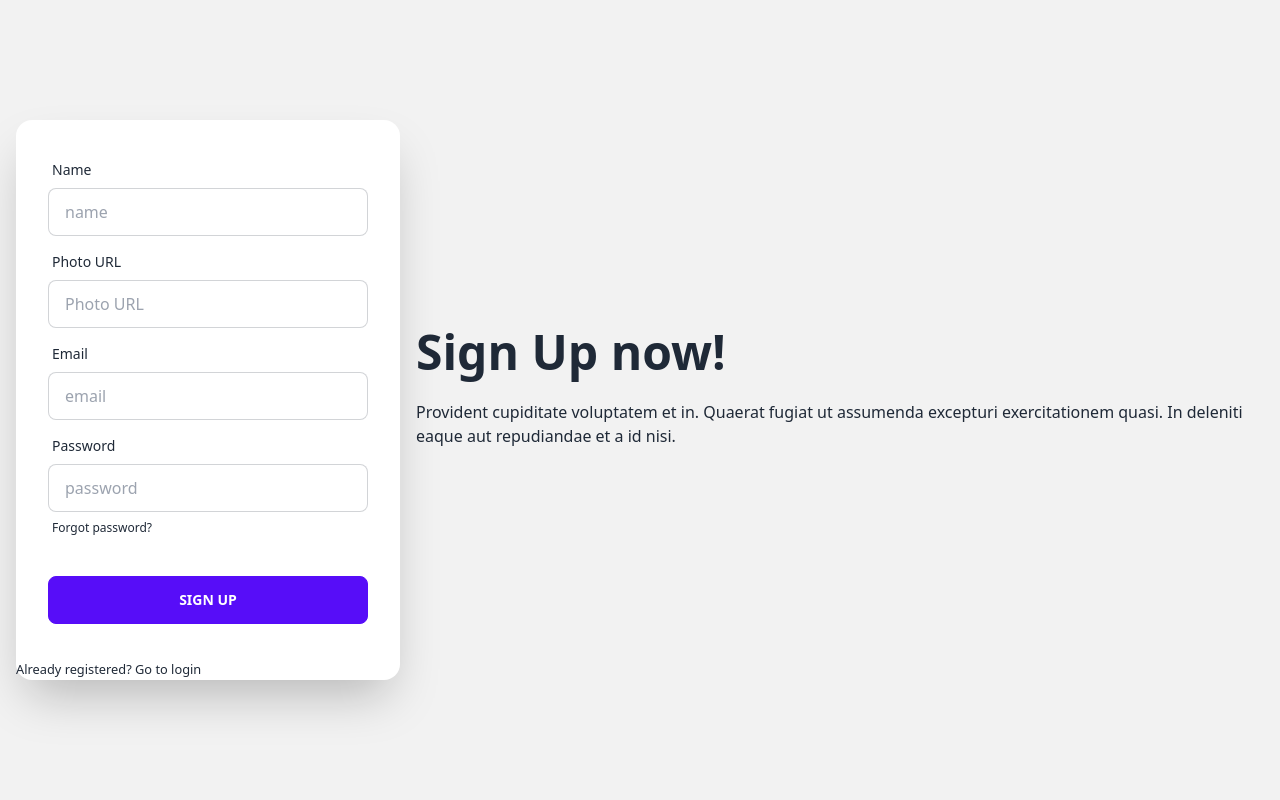
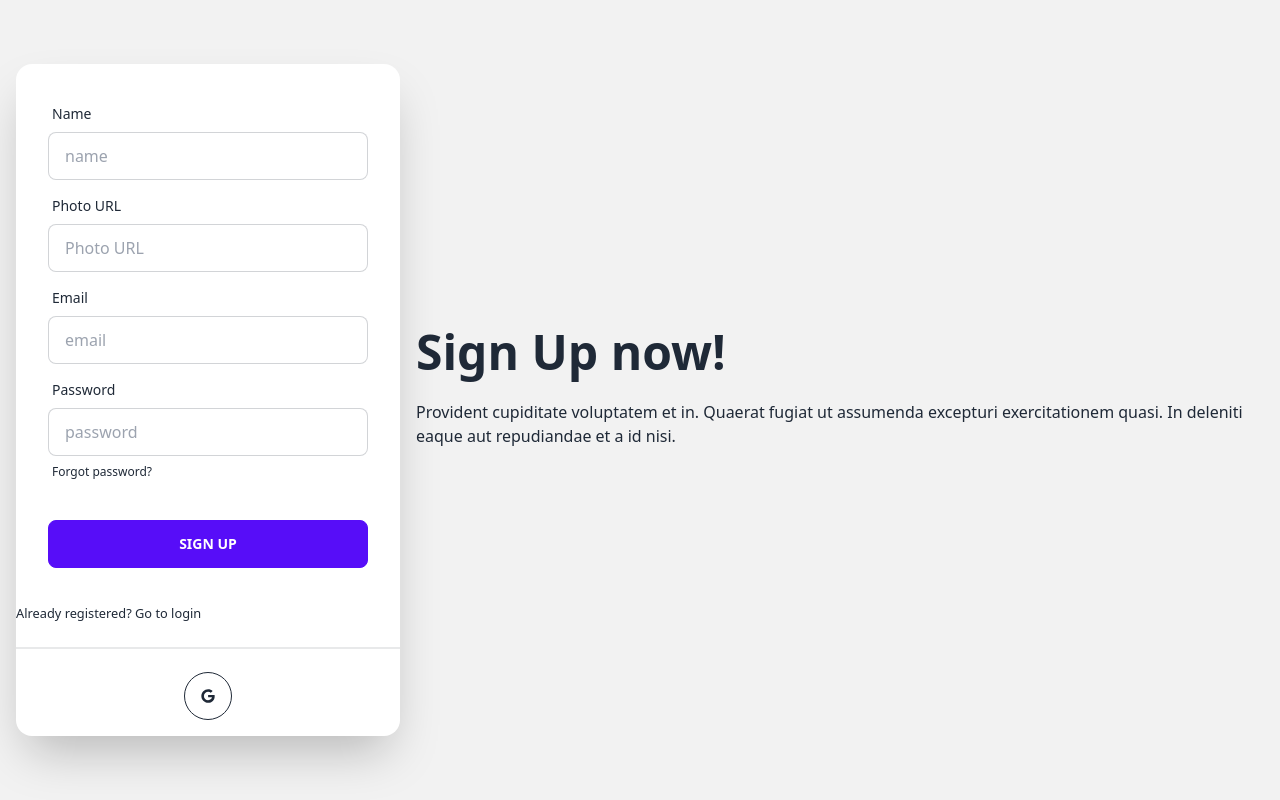
Before and after one commit to sajibsaifullah/bistro-boss-client-with-admin-home-81, a React (Vite) app: page /signup in a window 1280 px wide. Built offline with nearby package versions, Linux system fonts and the light colour scheme; no server answers.

Commit message:
ademin continue

```diff
--- a/src/Routes/Routes.jsx
+++ b/src/Routes/Routes.jsx
@@ -46,13 +46,17 @@
     ],
   },
   {
-    path: 'dashboard',
-    element: <Dashboard></Dashboard>,
+    path: "dashboard",
+    element: (
+      <PrivateRoute>
+        <Dashboard></Dashboard>
+      </PrivateRoute>
+    ),
     children: [
       {
-        path: 'mycart',
-        element: <MyCart></MyCart>
-      }
-    ]
-  }
+        path: "mycart",
+        element: <MyCart></MyCart>,
+      },
+    ],
+  },
 ]);
--- a/src/pages/Dashboard/MyCart/MyCart.jsx
+++ b/src/pages/Dashboard/MyCart/MyCart.jsx
@@ -37,7 +37,7 @@
       })
   };
   return (
-    <div className="w-full h-screen">
+    <div className="w-full overflow-y-auto">
       <Helmet>
         <title>Bistro Boss | My Cart</title>
       </Helmet>
--- a/src/pages/Login/Login.jsx
+++ b/src/pages/Login/Login.jsx
@@ -8,6 +8,7 @@
 import { Link, useLocation, useNavigate } from "react-router-dom";
 import { Helmet } from "react-helmet-async";
 import Swal from "sweetalert2";
+import SocialLogin from "../Shared/SocialLogin/SocialLogin";
 
 const Login = () => {
   const [disabled, setDisabled] = useState(true);
@@ -127,6 +128,7 @@
                 New Here? <Link to="/signup">Create an Account</Link>
               </small>
             </p>
+            <SocialLogin />
           </div>
         </div>
       </div>
--- /dev/null
+++ b/src/pages/Shared/SocialLogin/SocialLogin.jsx
@@ -0,0 +1,54 @@
+import { useContext } from "react";
+import { FaGoogle } from "react-icons/fa";
+import { AuthContext } from "../../../providers/AuthProviders";
+import { useLocation, useNavigate } from "react-router-dom";
+
+const SocialLogin = () => {
+  const { googleSignIn } = useContext(AuthContext);
+  const navigate = useNavigate();
+  const location = useLocation();
+
+  const from = location.state?.from?.pathname || "/";
+
+  const handleGoogleSignIn = () => {
+    googleSignIn()
+      .then((result) => {
+        const loggedInUser = result.user;
+        console.log(loggedInUser);
+
+        const saveUser = {
+          name: loggedInUser.displayName,
+          email: loggedInUser.email,
+        };
+
+        fetch("http://localhost:5000/users", {
+          method: "POST",
+          headers: {
+            "content-type": "application/json",
+          },
+          body: JSON.stringify(saveUser),
+        })
+          .then((res) => res.json())
+          .then(() => {
+            navigate(from, { replace: true });
+          });
+      })
+      .catch((error) => console.log(error));
+  };
+
+  return (
+    <div>
+      <div className="divider"></div>
+      <div className="w-full text-center my-4">
+        <button
+          onClick={handleGoogleSignIn}
+          className="btn btn-circle btn-outline"
+        >
+          <FaGoogle />
+        </button>
+      </div>
+    </div>
+  );
+};
+
+export default SocialLogin;
--- a/src/pages/SignUp/SignUp.jsx
+++ b/src/pages/SignUp/SignUp.jsx
@@ -4,6 +4,7 @@
 import { Link, useNavigate } from "react-router-dom";
 import { AuthContext } from "../../providers/AuthProviders";
 import Swal from "sweetalert2";
+import SocialLogin from "../Shared/SocialLogin/SocialLogin";
 
 const SignUp = () => {
   const {
@@ -17,15 +18,31 @@
   const navigate = useNavigate();
 
   const onSubmit = (data) => {
-    console.log(data.name, data.photoURL);
+    // console.log(data.name, data.photoURL);
 
-    createUser(data.email, data.password).then((result) => {
+    createUser(data.email, data.password)
+      .then((result) => {
         const loggedUser = result.user;
         console.log(loggedUser);
 
         updateUserProfile(data.name, data.photoURL)
           .then(() => {
-          console.log("user profile info updated");
+            // console.log("user profile info updated");
+            const saveUser = {
+              name: data.name,
+              email: data.email,
+            };
+
+            fetch("http://localhost:5000/users", {
+              method: "POST",
+              headers: {
+                "content-type": "application/json",
+              },
+              body: JSON.stringify(saveUser),
+            })
+              .then((res) => res.json())
+              .then((data) => {
+                if (data.insertedId) {
                   reset();
                   Swal.fire({
                     position: "top-end",
@@ -35,9 +52,12 @@
                     timer: 1500,
                   });
                   navigate("/");
+                }
+              });
           })
           .catch((error) => console.log(error));
-    });
+      })
+      .catch((error) => console.log(error));
   };
 
   return (
@@ -155,6 +175,7 @@
                 Already registered? <Link to="/login">Go to login</Link>
               </small>
             </p>
+            <SocialLogin />
           </div>
         </div>
       </div>
--- a/src/providers/AuthProviders.jsx
+++ b/src/providers/AuthProviders.jsx
@@ -1,9 +1,11 @@
 import { createContext, useEffect, useState } from "react";
 import {
+  GoogleAuthProvider,
   createUserWithEmailAndPassword,
   getAuth,
   onAuthStateChanged,
   signInWithEmailAndPassword,
+  signInWithPopup,
   signOut,
   updateProfile,
 } from "firebase/auth";
@@ -13,9 +15,12 @@
 
 const auth = getAuth(app);
 
+
 const AuthProviders = ({ children }) => {
   const [user, setUser] = useState(null);
   const [loading, setLoading] = useState(true);
+
+  const googleProvider = new GoogleAuthProvider()
 
   const createUser = (email, password) => {
     setLoading(true);
@@ -26,6 +31,11 @@
     setLoading(true);
     return signInWithEmailAndPassword(auth, email, password);
   };
+
+  const googleSignIn = () => {
+    setLoading(true);
+    return signInWithPopup(auth, googleProvider);
+  }
 
   const logOut = () => {
     setLoading(true);
@@ -55,6 +65,7 @@
     loading,
     createUser,
     signIn,
+    googleSignIn,
     logOut,
     updateUserProfile,
   };
```
Lines whose indentation alone changed are shown as unchanged.
